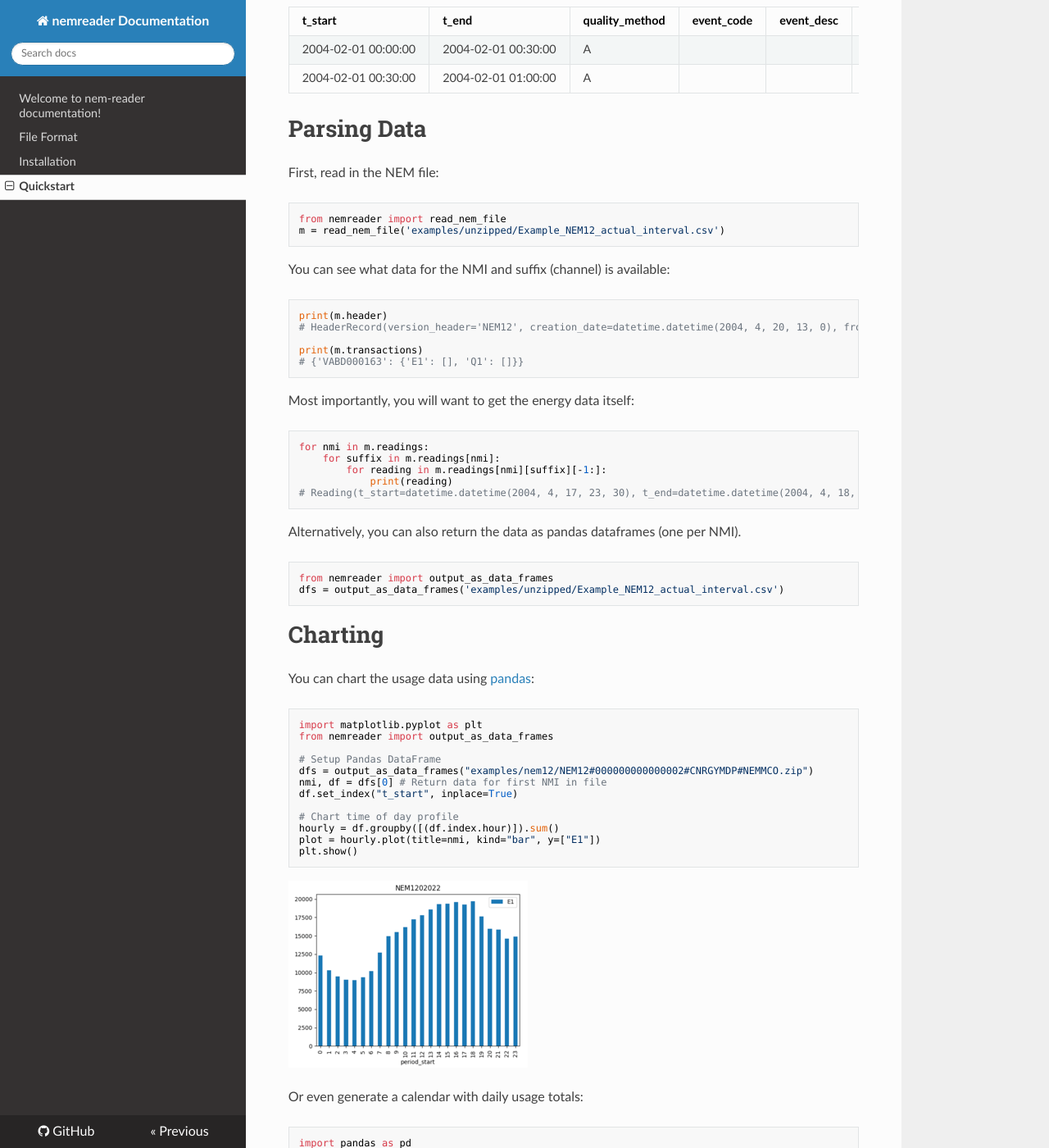
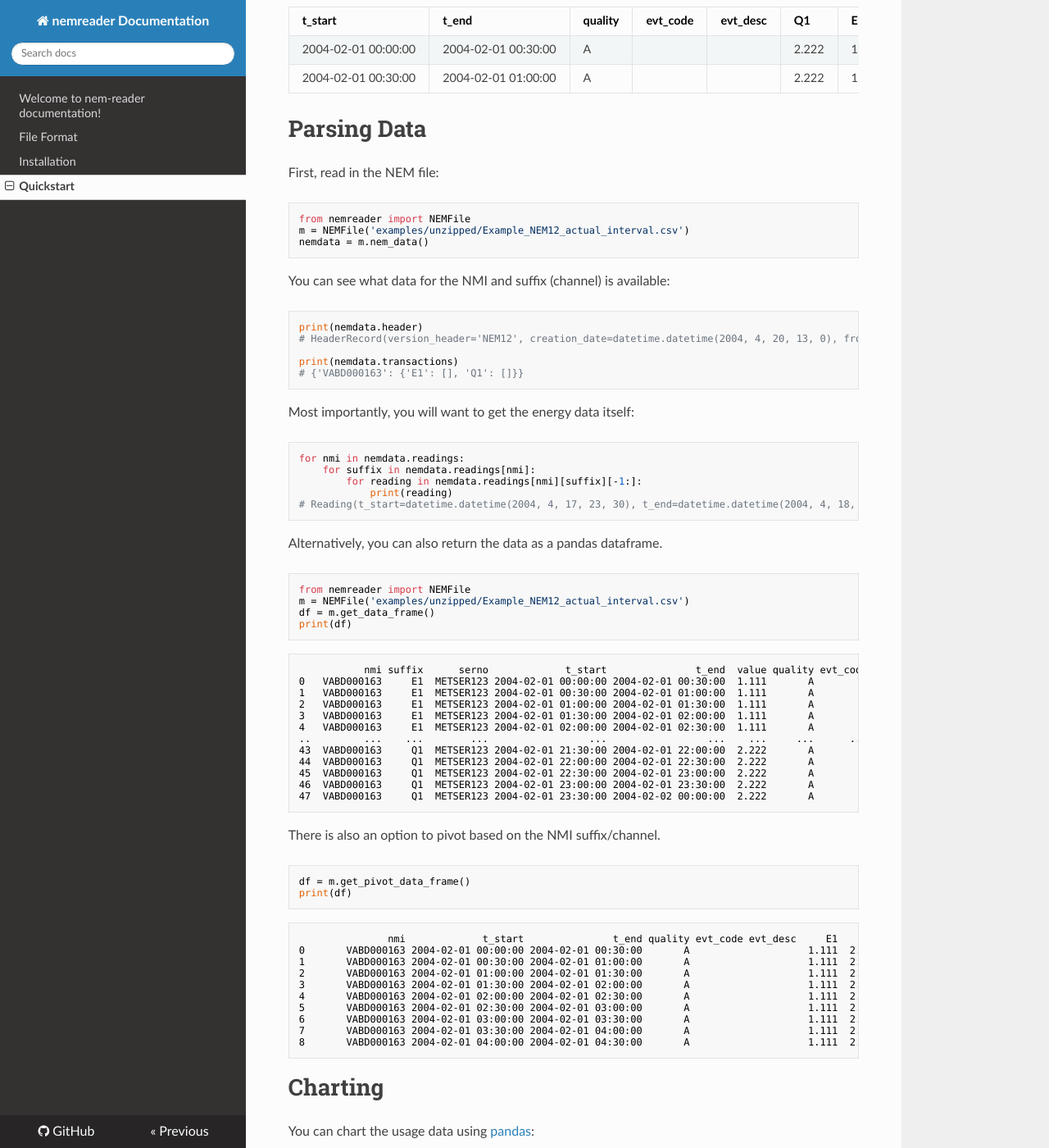
Before and after one commit to aguinane/nem-reader, an MkDocs documentation site: the page built from docs/quickstart.md, in a window 1280 px wide and 1400 px high, scrolled down 304 px. Shown: the whole window at 82% size. Built offline with MkDocs 1.6.1, drawn with Linux system fonts in a browser that asks for light colours; nearby versions of some CDN libraries; some of the changed text lies outside the part shown.

Commit message:
Update examples

````diff
--- a/docs/quickstart.md
+++ b/docs/quickstart.md
@@ -7,12 +7,12 @@ title: Quickstart
 You can quickly output the NEM file in a more human readable format:
 
 ``` bash
-nemreader output-csv "nem12#S01#INTEGM#NEMMCO.zip"
+nemreader output-csv "examples/nem12/nem12#S01#INTEGM#NEMMCO.zip"
 ```
 
 Which outputs transposed values to a csv file for all channels:
 
-| t_start             | t_end               | quality_method | event_code | event_desc | Q1    | E1    |
+| t_start             | t_end               | quality | evt_code | evt_desc | Q1    | E1    |
 |---------------------|---------------------|----------------|------------|------------|-------|-------|
 | 2004-02-01 00:00:00 | 2004-02-01 00:30:00 | A              |            |            | 2.222 | 1.111 |
 | 2004-02-01 00:30:00 | 2004-02-01 01:00:00 | A              |            |            | 2.222 | 1.111 |
@@ -23,37 +23,76 @@ Which outputs transposed values to a csv file for all channels:
 First, read in the NEM file:
 
 ``` python
-from nemreader import read_nem_file
-m = read_nem_file('examples/unzipped/Example_NEM12_actual_interval.csv')
+from nemreader import NEMFile
+m = NEMFile('examples/unzipped/Example_NEM12_actual_interval.csv')
+nemdata = m.nem_data()
 ```
 
 You can see what data for the NMI and suffix (channel) is available:
 
 ``` python
-print(m.header)
+print(nemdata.header)
 # HeaderRecord(version_header='NEM12', creation_date=datetime.datetime(2004, 4, 20, 13, 0), from_participant='MDA1', to_participant='Ret1')
 
-print(m.transactions)
+print(nemdata.transactions)
 # {'VABD000163': {'E1': [], 'Q1': []}}
 ```
 
 Most importantly, you will want to get the energy data itself:
 
 ``` python
-for nmi in m.readings:
-    for suffix in m.readings[nmi]:
-        for reading in m.readings[nmi][suffix][-1:]:
+for nmi in nemdata.readings:
+    for suffix in nemdata.readings[nmi]:
+        for reading in nemdata.readings[nmi][suffix][-1:]:
             print(reading)
 # Reading(t_start=datetime.datetime(2004, 4, 17, 23, 30), t_end=datetime.datetime(2004, 4, 18, 0, 0), read_value=14.733, uom='kWh', quality_method='S14', event='', val_start=None, val_end=None)
 ```
 
-Alternatively, you can also return the data as pandas dataframes (one
-per NMI).
+Alternatively, you can also return the data as a pandas dataframe.
 
 ``` python
-from nemreader import output_as_data_frames
-dfs = output_as_data_frames('examples/unzipped/Example_NEM12_actual_interval.csv')
+from nemreader import NEMFile
+m = NEMFile('examples/unzipped/Example_NEM12_actual_interval.csv')
+df = m.get_data_frame()
+print(df)
 ```
+
+```df
+           nmi suffix      serno             t_start               t_end  value quality evt_code evt_desc
+0   VABD000163     E1  METSER123 2004-02-01 00:00:00 2004-02-01 00:30:00  1.111       A
+1   VABD000163     E1  METSER123 2004-02-01 00:30:00 2004-02-01 01:00:00  1.111       A
+2   VABD000163     E1  METSER123 2004-02-01 01:00:00 2004-02-01 01:30:00  1.111       A
+3   VABD000163     E1  METSER123 2004-02-01 01:30:00 2004-02-01 02:00:00  1.111       A
+4   VABD000163     E1  METSER123 2004-02-01 02:00:00 2004-02-01 02:30:00  1.111       A
+..         ...    ...        ...                 ...                 ...    ...     ...      ...      ...
+43  VABD000163     Q1  METSER123 2004-02-01 21:30:00 2004-02-01 22:00:00  2.222       A
+44  VABD000163     Q1  METSER123 2004-02-01 22:00:00 2004-02-01 22:30:00  2.222       A
+45  VABD000163     Q1  METSER123 2004-02-01 22:30:00 2004-02-01 23:00:00  2.222       A
+46  VABD000163     Q1  METSER123 2004-02-01 23:00:00 2004-02-01 23:30:00  2.222       A
+47  VABD000163     Q1  METSER123 2004-02-01 23:30:00 2004-02-02 00:00:00  2.222       A
+```
+
+
+There is also an option to pivot based on the NMI suffix/channel.
+
+``` python
+df = m.get_pivot_data_frame()
+print(df)
+```
+
+```df
+               nmi             t_start               t_end quality evt_code evt_desc     E1     Q1
+0       VABD000163 2004-02-01 00:00:00 2004-02-01 00:30:00       A                    1.111  2.222
+1       VABD000163 2004-02-01 00:30:00 2004-02-01 01:00:00       A                    1.111  2.222
+2       VABD000163 2004-02-01 01:00:00 2004-02-01 01:30:00       A                    1.111  2.222
+3       VABD000163 2004-02-01 01:30:00 2004-02-01 02:00:00       A                    1.111  2.222
+4       VABD000163 2004-02-01 02:00:00 2004-02-01 02:30:00       A                    1.111  2.222
+5       VABD000163 2004-02-01 02:30:00 2004-02-01 03:00:00       A                    1.111  2.222
+6       VABD000163 2004-02-01 03:00:00 2004-02-01 03:30:00       A                    1.111  2.222
+7       VABD000163 2004-02-01 03:30:00 2004-02-01 04:00:00       A                    1.111  2.222
+8       VABD000163 2004-02-01 04:00:00 2004-02-01 04:30:00       A                    1.111  2.222
+```
+
 
 # Charting
 
````
